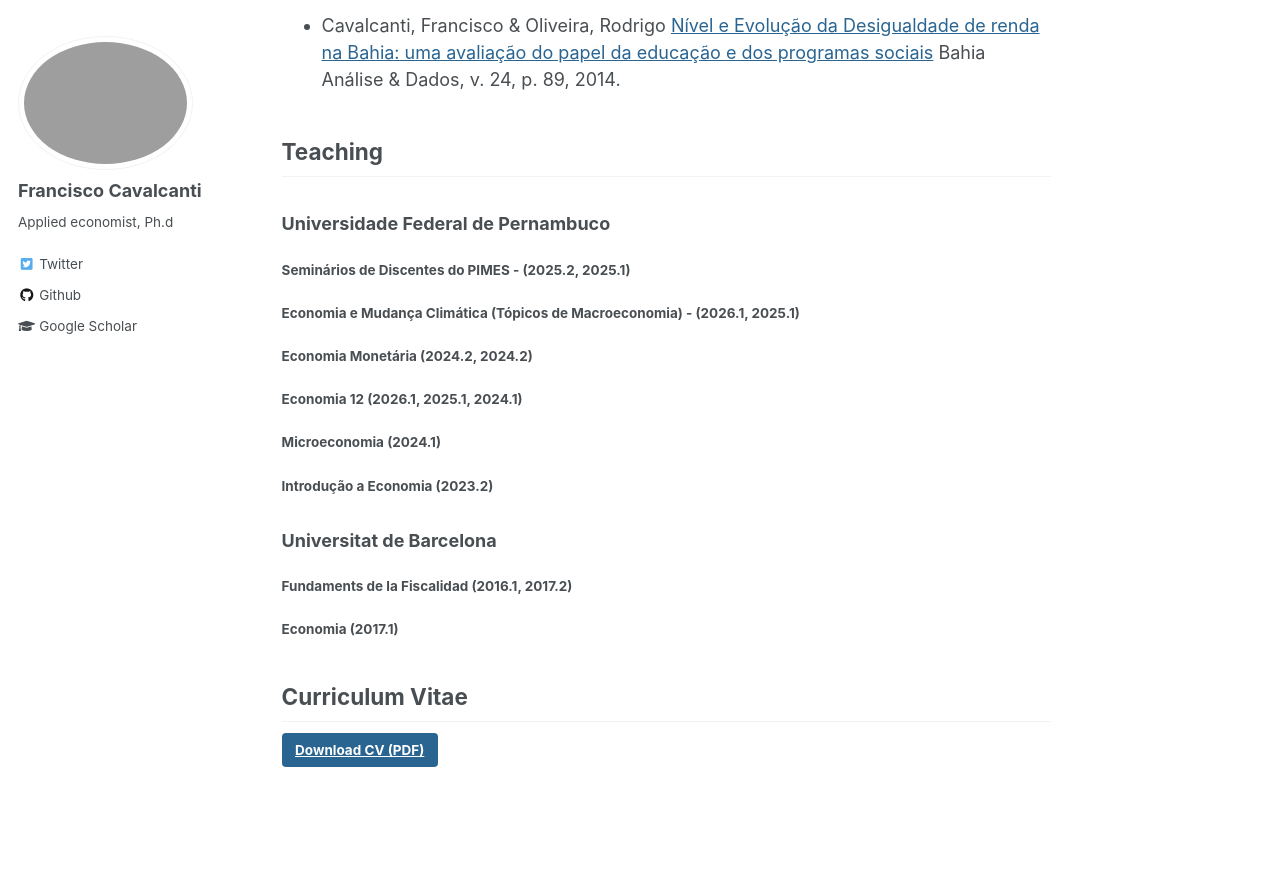
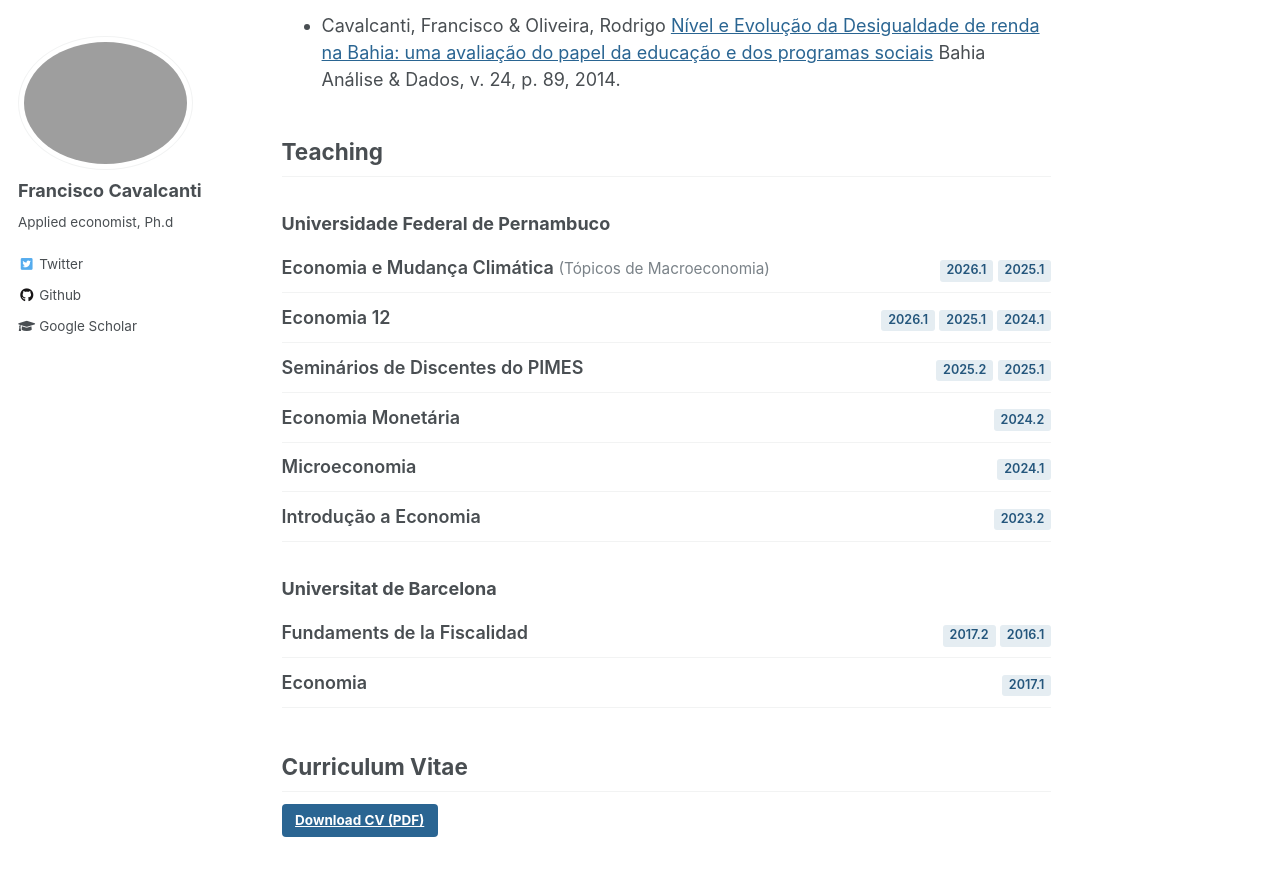
Before and after one commit to FranciscoCavalcanti/FranciscoCavalcanti.github.io, a Jekyll site: the page built from _pages/about.md, in a window 1280 px wide and 1400 px high, scrolled down 3175 px. Shown: the top 876 px of the window. Built offline with Jekyll 4.4.1, drawn with Linux system fonts in a browser that asks for light colours.

Commit message:
Improve teaching section

```diff
--- a/_pages/about.md
+++ b/_pages/about.md
@@ -83,17 +83,45 @@ My academic interests are intersections between Political Economy, Development E
 
 ### Universidade Federal de Pernambuco
 
-#### Seminários de Discentes do PIMES -  (2025.2, 2025.1)
-#### Economia e Mudança Climática (Tópicos de Macroeconomia) -  (2026.1, 2025.1)
-#### Economia Monetária (2024.2, 2024.2)
-#### Economia 12 (2026.1, 2025.1, 2024.1)
-#### Microeconomia (2024.1)
-#### Introdução a Economia (2023.2)
+<ul class="teaching-list">
+  <li>
+    <span class="teaching-course">Economia e Mudança Climática <span class="teaching-note">(Tópicos de Macroeconomia)</span></span>
+    <span class="teaching-terms"><span class="teaching-term">2026.1</span><span class="teaching-term">2025.1</span></span>
+  </li>
+  <li>
+    <span class="teaching-course">Economia 12</span>
+    <span class="teaching-terms"><span class="teaching-term">2026.1</span><span class="teaching-term">2025.1</span><span class="teaching-term">2024.1</span></span>
+  </li>
+  <li>
+    <span class="teaching-course">Seminários de Discentes do PIMES</span>
+    <span class="teaching-terms"><span class="teaching-term">2025.2</span><span class="teaching-term">2025.1</span></span>
+  </li>
+  <li>
+    <span class="teaching-course">Economia Monetária</span>
+    <span class="teaching-terms"><span class="teaching-term">2024.2</span></span>
+  </li>
+  <li>
+    <span class="teaching-course">Microeconomia</span>
+    <span class="teaching-terms"><span class="teaching-term">2024.1</span></span>
+  </li>
+  <li>
+    <span class="teaching-course">Introdução a Economia</span>
+    <span class="teaching-terms"><span class="teaching-term">2023.2</span></span>
+  </li>
+</ul>
 
 ### Universitat de Barcelona
 
-#### Fundaments de la Fiscalidad (2016.1, 2017.2)
-#### Economia (2017.1)
+<ul class="teaching-list">
+  <li>
+    <span class="teaching-course">Fundaments de la Fiscalidad</span>
+    <span class="teaching-terms"><span class="teaching-term">2017.2</span><span class="teaching-term">2016.1</span></span>
+  </li>
+  <li>
+    <span class="teaching-course">Economia</span>
+    <span class="teaching-terms"><span class="teaching-term">2017.1</span></span>
+  </li>
+</ul>
 
 
 ## Curriculum Vitae {#cv}
--- a/assets/css/main.scss
+++ b/assets/css/main.scss
@@ -54,3 +54,46 @@
   font-style: italic;
   color: $dark-gray;
 }
+
+/* Teaching: course rows with semester chips */
+.page__content .teaching-list {
+  list-style: none;
+  margin: 0 0 1.5em;
+  padding: 0;
+
+  li {
+    display: flex;
+    flex-wrap: wrap;
+    align-items: baseline;
+    justify-content: space-between;
+    gap: 0.25em 1em;
+    margin: 0;
+    padding: 0.6em 0;
+    border-bottom: 1px solid $border-color;
+  }
+}
+
+.teaching-course {
+  font-weight: 600;
+}
+
+.teaching-note {
+  font-weight: normal;
+  font-size: 0.85em;
+  color: $gray;
+}
+
+.teaching-terms {
+  white-space: nowrap;
+}
+
+.teaching-term {
+  display: inline-block;
+  margin-left: 0.35em;
+  padding: 0.1em 0.55em;
+  font-size: 0.7em;
+  font-weight: 600;
+  color: mix(#000, $info-color, 15%);
+  background-color: mix(#fff, $info-color, 88%);
+  border-radius: 3px;
+}
```
